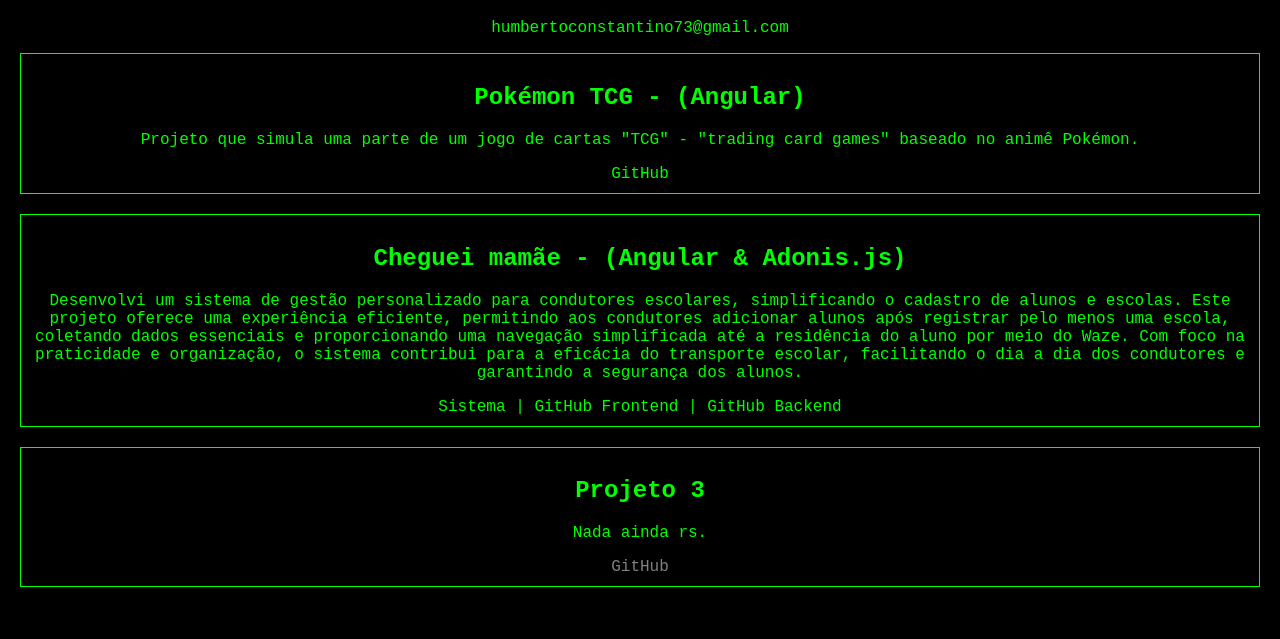
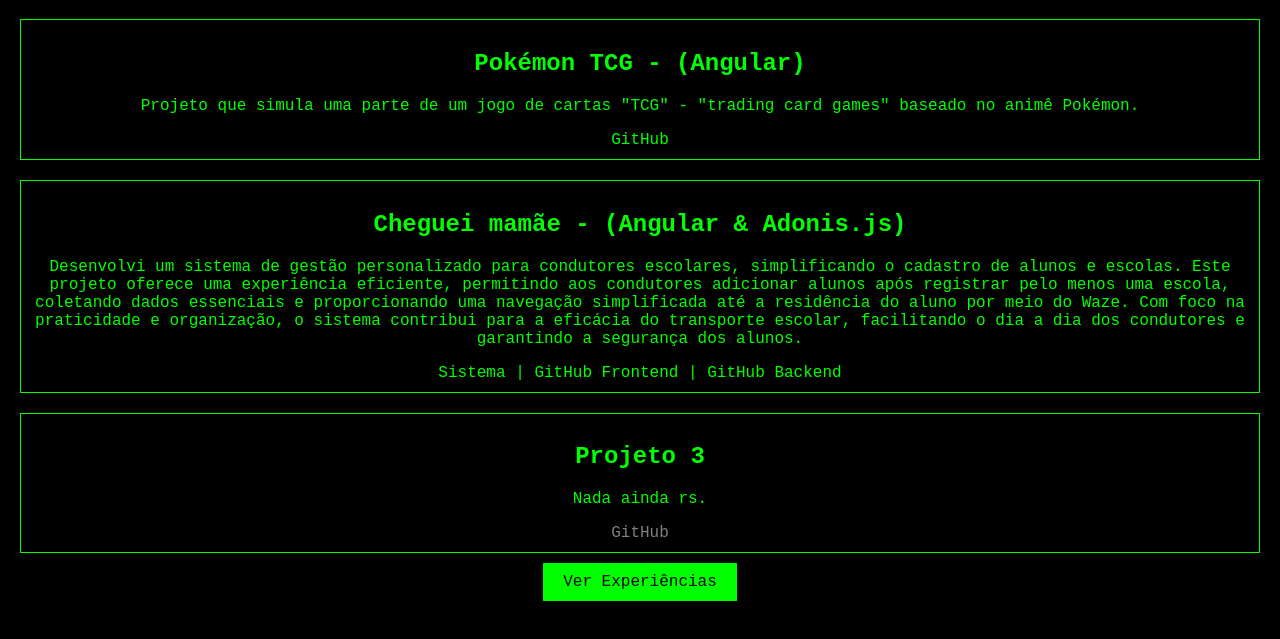
Before and after one commit to humbertoconstantinong/humbertoconstantinong.github.io, a plain HTML site: page index.html in a window 1280 px wide. Shown: the part 113-752 px from the top of the page. Drawn offline with Linux system fonts and the light colour scheme.

Commit message:
Update index.html

```diff
--- a/index.html
+++ b/index.html
@@ -4,7 +4,7 @@
     <!-- Este é um portfólio com design retro, inspirado nos primórdios da internet. A estética "feia" é intencional, buscando uma experiência nostálgica. -->
     <meta charset="UTF-8">
     <meta name="viewport" content="width=device-width, initial-scale=1.0">
-    <title>Humberto Constantino- Portfólio</title>
+    <title>Humberto Constantino - Portfólio</title>
     <style>
         body {
             background-color: #000;
@@ -38,6 +38,17 @@
             font-size: 14px;
             margin-bottom: 10px;
         }
+
+        #experience-btn {
+            background-color: #00FF00;
+            color: #000;
+            padding: 10px 20px;
+            border: none;
+            text-decoration: none;
+            font-size: 16px;
+            margin-top: 20px;
+            cursor: pointer;
+        }
     </style>
 </head>
 <body>
@@ -45,7 +56,6 @@
     <div id="retro-note">Este site possui um design retro, intencionalmente "feio" para relembrar os primórdios da internet. A estética é proposital e busca uma experiência nostálgica.</div>
 
     <h1>Humberto Constantino</h1>
-    <p>humbertoconstantino73@gmail.com</p>
 
     <div class="project">
         <h2>Pokémon TCG - (Angular)</h2>
@@ -67,5 +77,8 @@
         <a style="color: gray; text-decoration: none;" target="_blank">GitHub</a>
     </div>
 
+    <!-- Botão para a página de experiências -->
+    <a id="experience-btn" href="experience.html">Ver Experiências</a>
+
 </body>
 </html>
```
